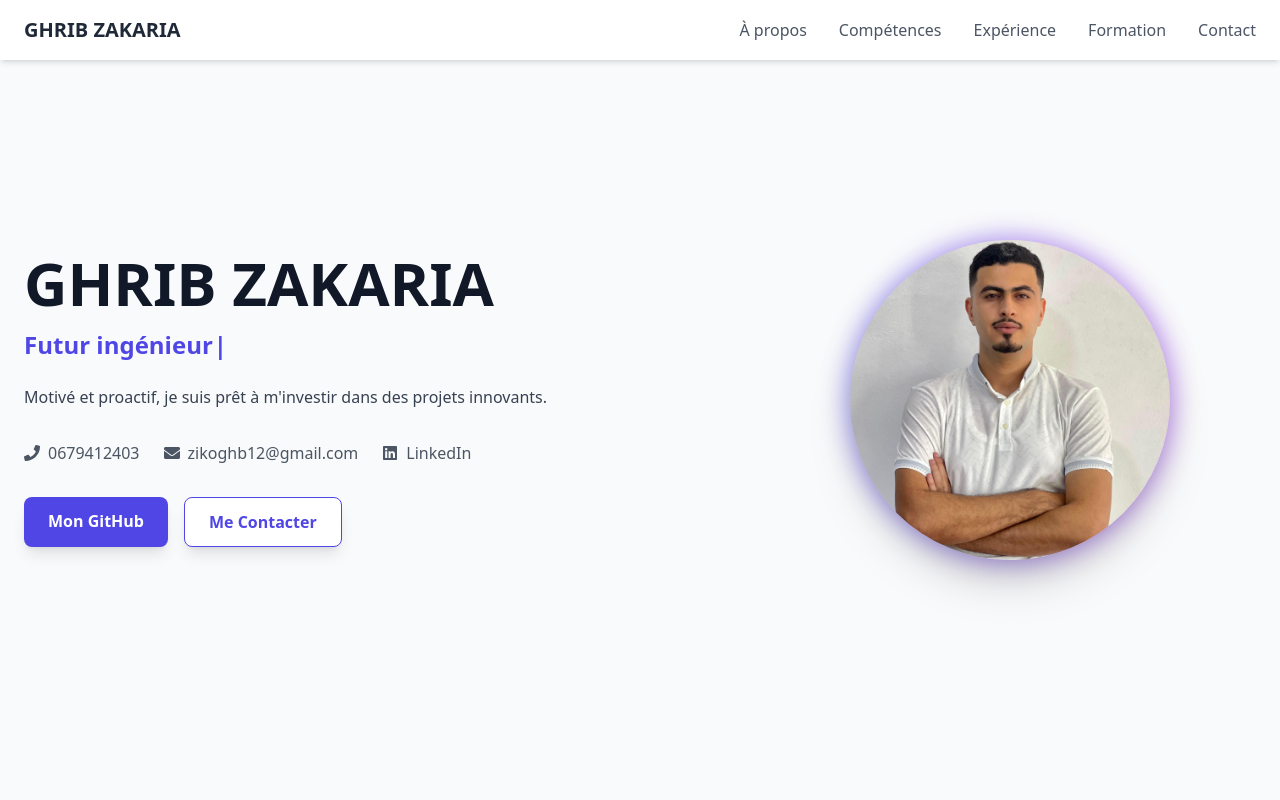
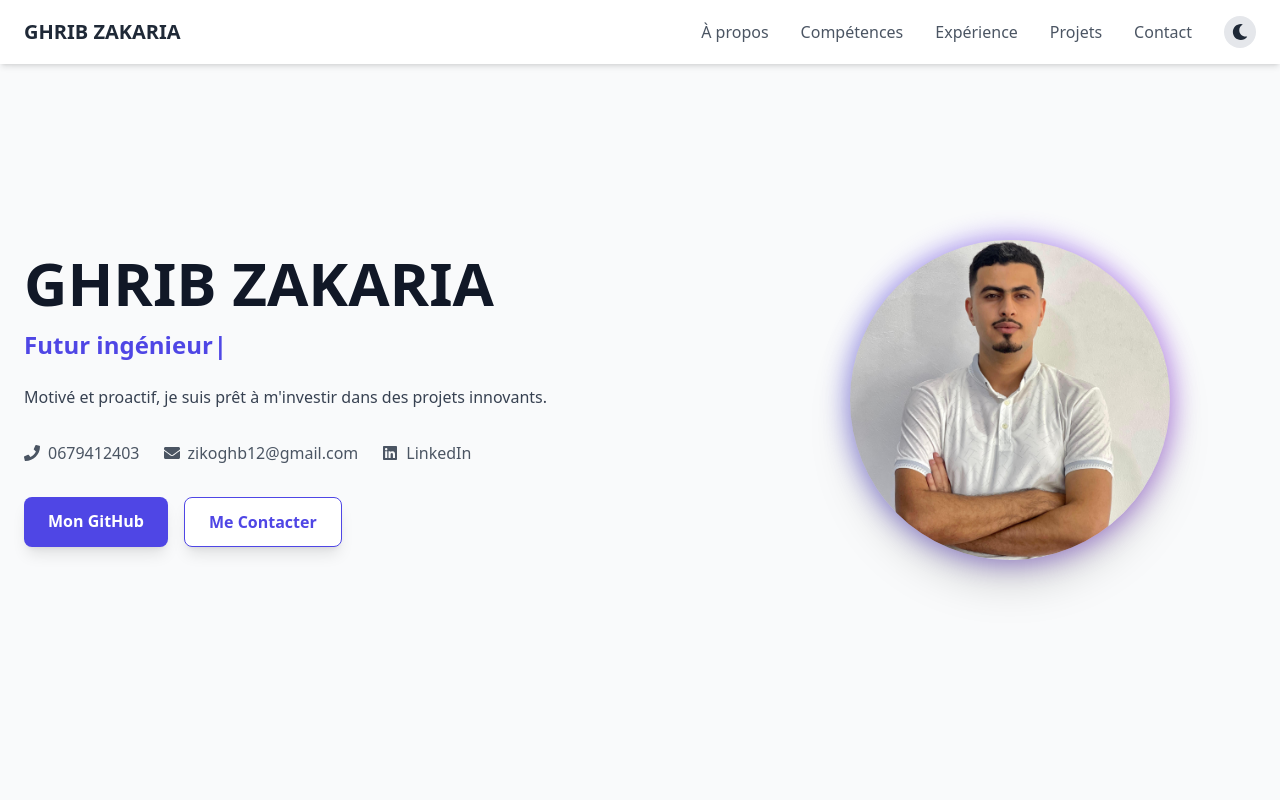
Before and after one commit to zakariaghrib/portfolio-zakariaGhrib, a React (Create React App) app: page / in a window 1280 px wide. Shown: the top 800 px of the page. Built offline with nearby package versions, Linux system fonts and the light colour scheme.

Commit message:
Update Header.js

```diff
--- a/src/components/Header.js
+++ b/src/components/Header.js
@@ -1,37 +1,57 @@
 import React, { useState } from 'react';
+import { Link } from 'react-router-dom';
+import ThemeToggle from './ThemeToggle';
+import { HiMenu, HiX } from 'react-icons/hi';
 
 const Header = () => {
   const [isOpen, setIsOpen] = useState(false);
 
-  const navLinks = ['À propos', 'Compétences', 'Expérience', 'Formation', 'Contact'];
+  const navLinks = [
+    { name: 'À propos', path: '/#à-propos' },
+    { name: 'Compétences', path: '/#compétences' },
+    { name: 'Expérience', path: '/#expérience' },
+    { name: 'Projets', path: '/projects' },
+    { name: 'Contact', path: '/#contact' },
+  ];
 
   return (
-    <header className="bg-white shadow-md fixed w-full top-0 z-10">
+    <header className="bg-white shadow-md fixed w-full top-0 z-50 dark:bg-gray-800 dark:border-b dark:border-gray-700">
       <div className="container mx-auto px-6 py-4 flex justify-between items-center">
-        <div className="text-xl font-bold text-gray-800">GHRIB ZAKARIA</div>
+        <Link to="/" className="text-xl font-bold text-gray-800 dark:text-white">
+          GHRIB ZAKARIA
+        </Link>
 
         {/* Navigation pour écrans larges */}
-        <nav className="hidden md:flex space-x-8">
+        <nav className="hidden md:flex items-center space-x-8">
           {navLinks.map(link => (
-            <a href={`#${link.toLowerCase()}`} className="text-gray-600 hover:text-indigo-600 transition duration-300">{link}</a>
+            <Link key={link.name} to={link.path} className="text-gray-600 dark:text-gray-300 hover:text-indigo-600 dark:hover:text-indigo-400 transition duration-300">
+              {link.name}
+            </Link>
           ))}
+          <ThemeToggle />
         </nav>
 
-        {/* Bouton pour menu mobile */}
-        <div className="md:hidden">
-          <button onClick={() => setIsOpen(!isOpen)} className="text-gray-800 focus:outline-none">
-            <svg className="w-6 h-6" fill="none" stroke="currentColor" viewBox="0 0 24 24" xmlns="http://www.w3.org/2000/svg">
-              <path strokeLinecap="round" strokeLinejoin="round" strokeWidth="2" d={!isOpen ? "M4 6h16M4 12h16m-7 6h7" : "M6 18L18 6M6 6l12 12"}></path>
-            </svg>
+        {/* Boutons pour mobile */}
+        <div className="md:hidden flex items-center space-x-4">
+          <ThemeToggle />
+          <button onClick={() => setIsOpen(!isOpen)} className="text-gray-800 dark:text-gray-200 focus:outline-none">
+            {isOpen ? <HiX size={24} /> : <HiMenu size={24} />}
           </button>
         </div>
       </div>
 
-      {/* Menu mobile */}
+      {/* Menu mobile déroulant */}
       {isOpen && (
-        <nav className="md:hidden bg-white px-6 pb-4">
+        <nav className="md:hidden bg-white dark:bg-gray-800 px-6 pb-4 border-t border-gray-200 dark:border-gray-700">
           {navLinks.map(link => (
-            <a href={`#${link.toLowerCase()}`} className="block py-2 text-gray-600 hover:text-indigo-600 transition duration-300">{link}</a>
+            <Link
+              key={link.name}
+              to={link.path}
+              onClick={() => setIsOpen(false)}
+              className="block py-2 text-gray-600 dark:text-gray-300 hover:text-indigo-600 dark:hover:text-indigo-400 transition duration-300"
+            >
+              {link.name}
+            </Link>
           ))}
         </nav>
       )}
```
